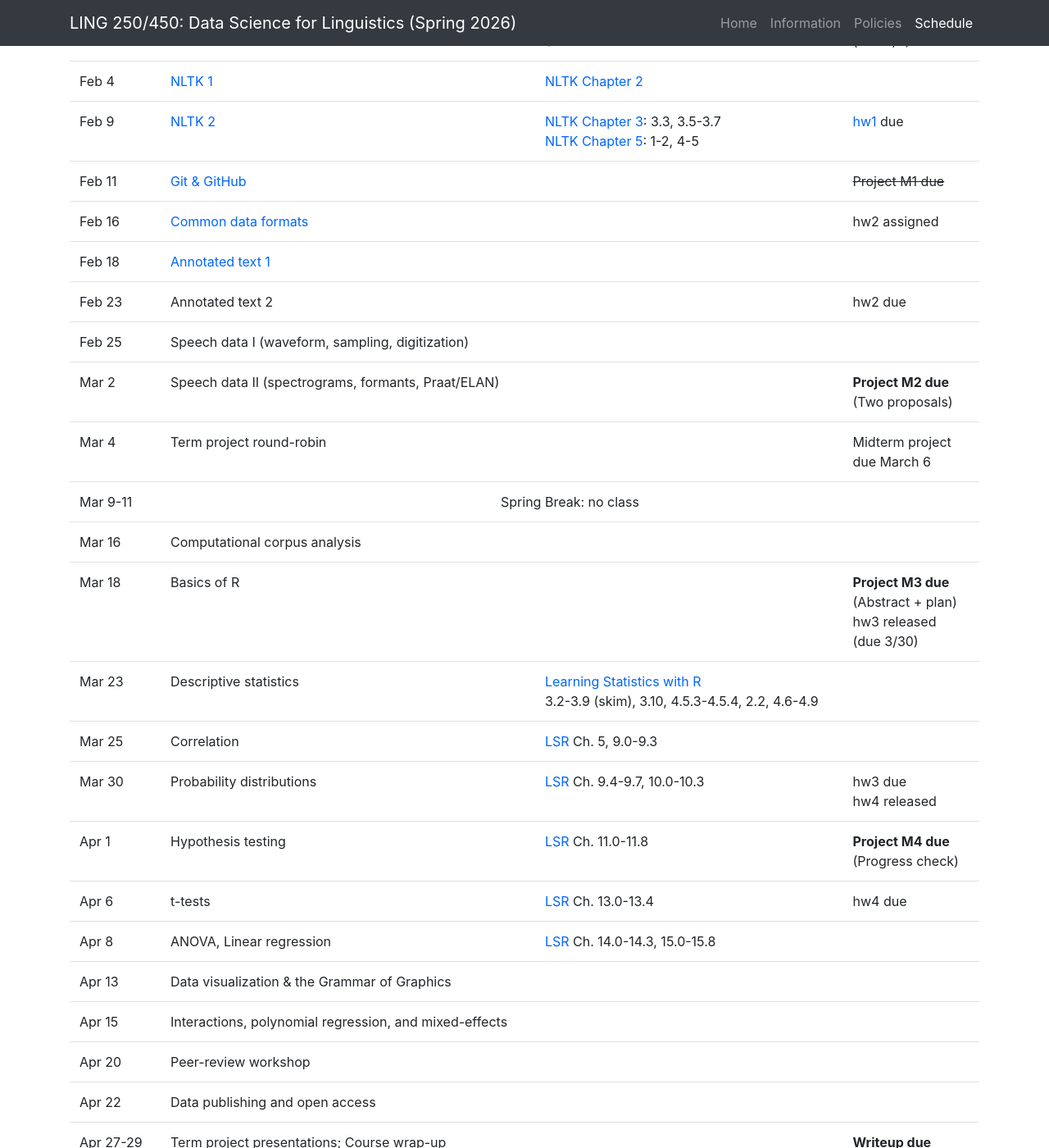
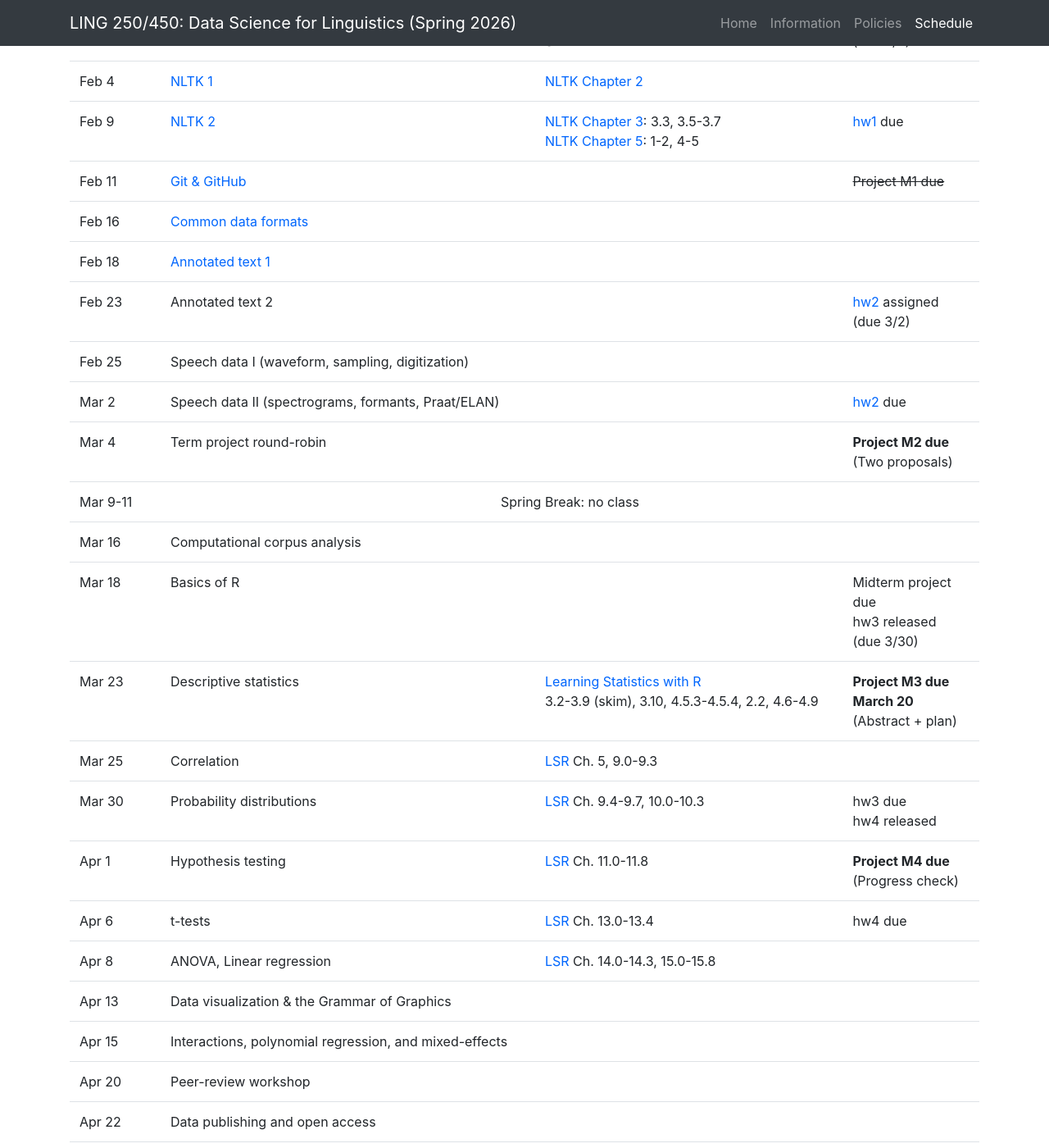
Before and after one commit to cmdowney88/cmdowney88.github.io, a Jekyll site: the page teaching/ling250/spring26/index.html, which Jekyll copies as it is, in a window 1280 px wide and 1400 px high, scrolled down 3692 px. Shown: the whole window at 82% size. Built offline with Jekyll 4.4.1, drawn with Linux system fonts in a browser that asks for light colours.

Commit message:
ling250: add hw2, reorganize assignments

```diff
--- a/teaching/ling250/spring26/index.html
+++ b/teaching/ling250/spring26/index.html
@@ -362,7 +362,7 @@
 									<a href="https://github.com/cmdowney88/ling250-materials/blob/main/lectures/lecture08_data_formats_followalong.ipynb" target="_blank">Common data formats</a>
 								</td>
 								<td></td>
-								<td>hw2 assigned</td>
+								<td></td>
 							</tr>
 							<tr>
 								<td>Feb 18</td>
@@ -378,7 +378,10 @@
 									Annotated text 2
 								</td>
 								<td></td>
-								<td>hw2 due</td>
+								<td>
+									<a href="hw/hw2.md" target="_blank">hw2</a> assigned
+									<br>(due 3/2)
+								</td>
 							</tr>
 							<tr>
 								<td>Feb 25</td>
@@ -405,7 +407,10 @@
 									Term project round-robin
 								</td>
 								<td></td>
-								<td>Midterm project due March 6</td>
+								<td>
+									<strong>Project M2 due</strong>
+									<br>(Two proposals)
+								</td>
 							</tr>
 							<tr>
 								<td>Mar 9-11</td>
@@ -441,7 +445,10 @@
 									<a href="https://learningstatisticswithr.com/lsr-0.6.pdf" target="_blank">Learning Statistics with R</a>
 									<br> 3.2-3.9 (skim), 3.10, 4.5.3-4.5.4, 2.2, 4.6-4.9
 								</td>
-								<td></td>
+								<td>
+									<strong>Project M3 due March 20</strong>
+									<br>(Abstract + plan)
+								</td>
 							</tr>
 							<tr>
 								<td>Mar 25</td>
```
Also changed, not shown: other parts of teaching/ling250/spring26/index.html (+2 -4 lines), teaching/ling250/spring26/hw/hw2.md (added, +70 -0 lines).
